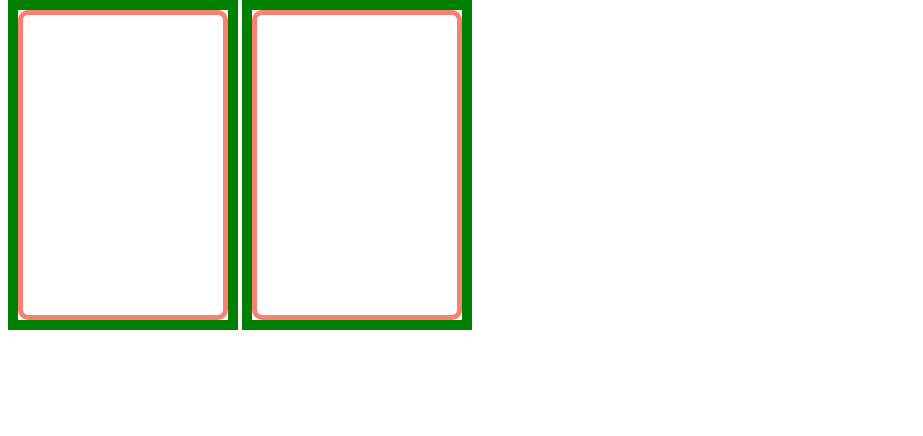
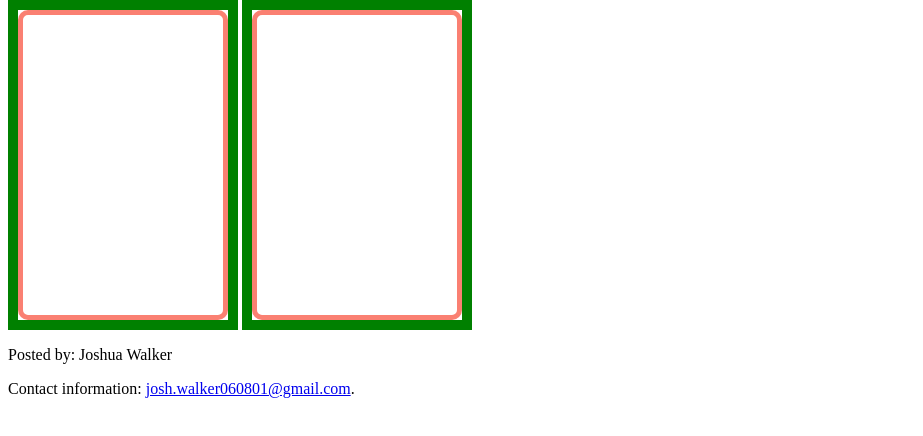
Before and after one commit to JoshuaGWalker/Blackjack-project, a plain HTML site: page index.html in a window 1280 px wide. Shown: the part 66-502 px from the top of the page, without its empty margins (0-923 px from the left). Drawn offline with Linux system fonts and the light colour scheme.

Commit message:
Update index.html
Add footer for contact info.

```diff
--- a/index.html
+++ b/index.html
@@ -13,5 +13,10 @@
             <card id="dealers_card"></card>
         </cardtable>
         <script src="./app.js"></script>
+        <footer>
+            <p>Posted by: Joshua Walker</p>
+            <p>Contact information: <a href="mailto:josh.walker060801@gmail.com">
+            josh.walker060801@gmail.com</a>.</p>
+        </footer>
     </body>
 </html>
```
